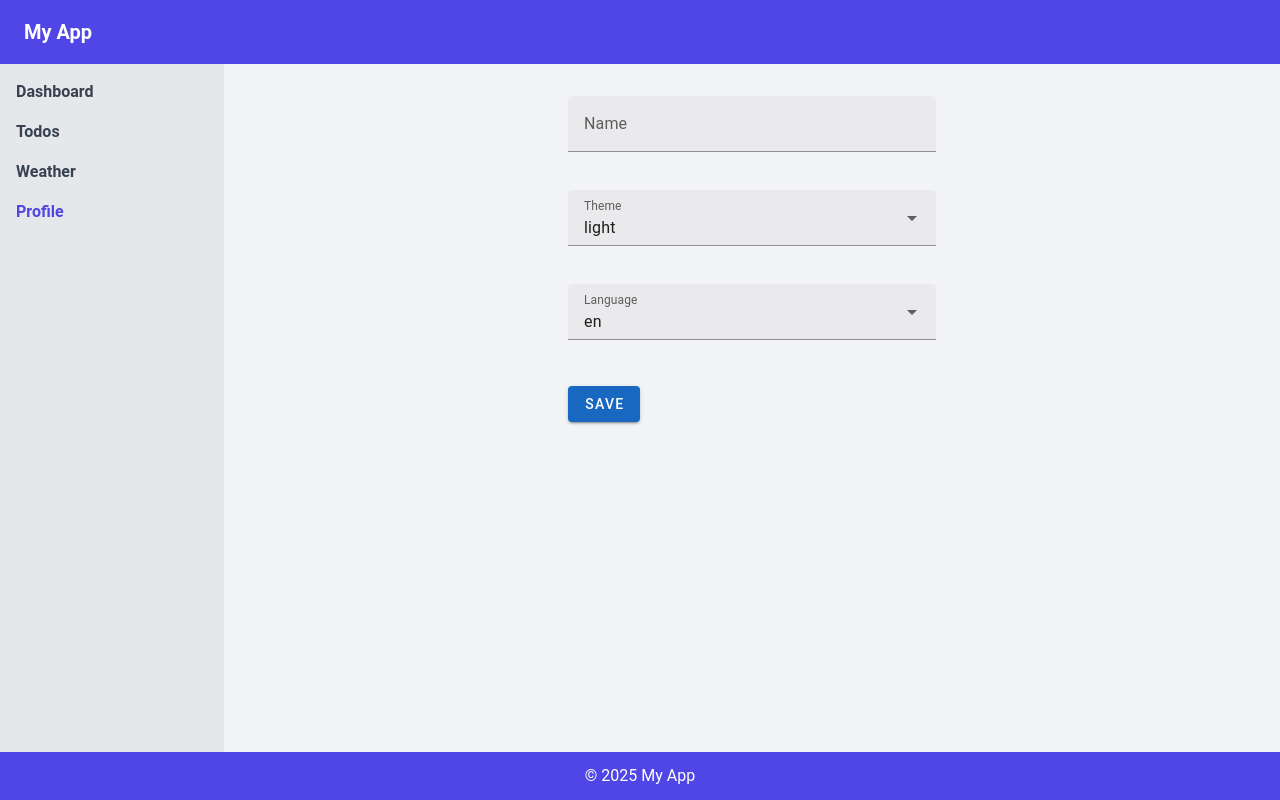
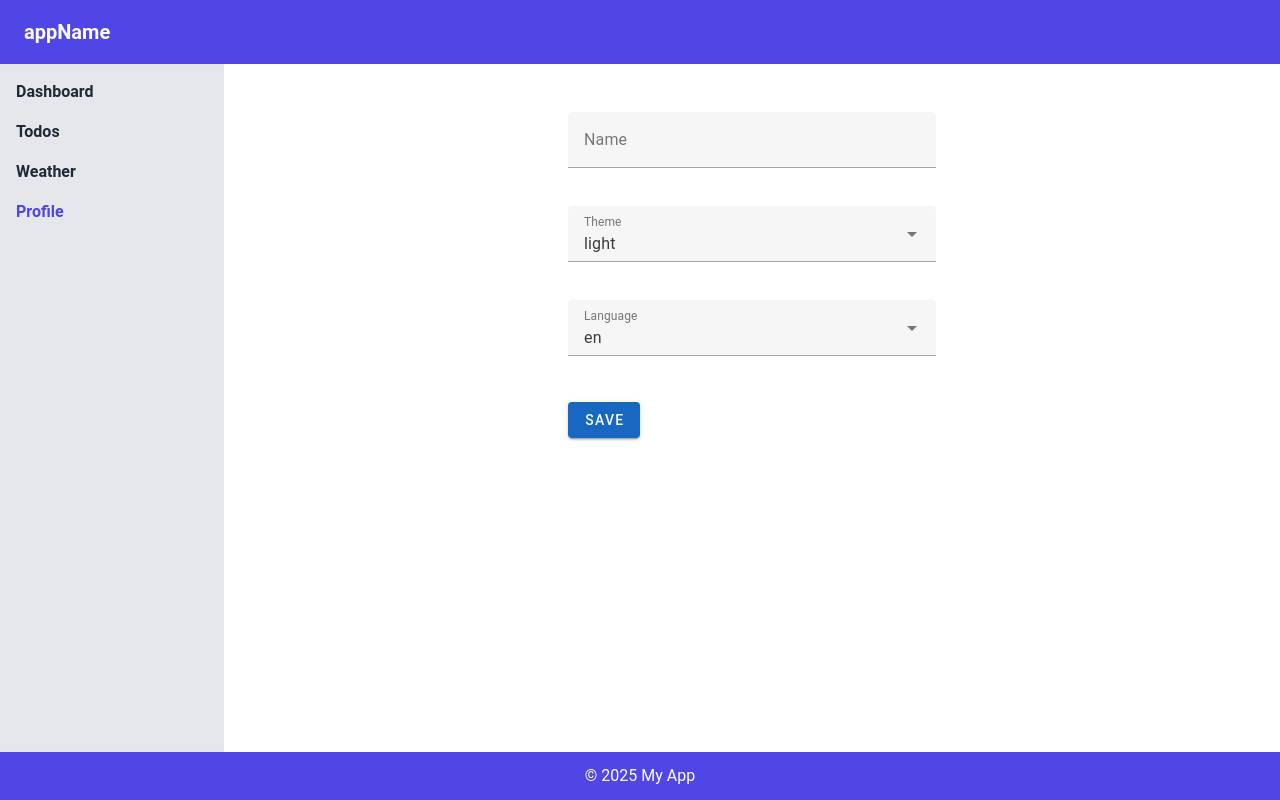
Before and after one commit to motahhareh-nekoozad/weather-task-app, a Vue app: page /profile in a window 1280 px wide. Built offline with nearby package versions, Linux system fonts and the light colour scheme.

Commit message:
feat: enhance app structure with Vuetify theme support, add i18n for localization, and improve Profile page functionality

```diff
--- a/src/App.vue
+++ b/src/App.vue
@@ -1,7 +1,9 @@
 <template>
-  <DefaultLayout>
-    <router-view />
-  </DefaultLayout>
+  <v-app>
+    <DefaultLayout>
+      <router-view />
+    </DefaultLayout>
+  </v-app>
 </template>
 
 <script lang="ts" setup>
--- a/src/components/Header.vue
+++ b/src/components/Header.vue
@@ -1,8 +1,10 @@
 <template>
   <header class="h-16 bg-indigo-600 text-white flex items-center px-6">
-    <h1 class="text-xl font-bold">My App</h1>
+    <h1 class="text-xl font-bold">{{ t('appName') }}</h1>
   </header>
 </template>
 
 <script lang="ts" setup>
+import { useI18n } from 'vue-i18n'
+const { t } = useI18n()
 </script>
--- a/src/components/Sidebar.vue
+++ b/src/components/Sidebar.vue
@@ -1,11 +1,15 @@
 <template>
-  <aside class="w-56 bg-gray-200 p-4">
+  <aside class="w-56 p-4" :class="bgClass">
     <ul>
-      <li v-for="item in menuItems" :key="item.title" class="mb-4">
+      <li
+        v-for="item in menuItems"
+        :key="item.title"
+        class="mb-4"
+      >
         <router-link
           :to="item.route"
-          class="block font-semibold text-gray-700 hover:text-indigo-600"
-          active-class="text-indigo-600"
+          :class="linkClass"
+          :active-class="activeLinkClass"
         >
           {{ item.title }}
         </router-link>
@@ -15,10 +19,35 @@
 </template>
 
 <script lang="ts" setup>
+import { computed } from 'vue'
+import { useTheme } from 'vuetify'
+
+const theme = useTheme()
+
+// Menu items
 const menuItems = [
   { title: 'Dashboard', route: '/' },
   { title: 'Todos', route: '/todo' },
   { title: 'Weather', route: '/weather' },
   { title: 'Profile', route: '/profile' },
 ]
+
+// Background color based on theme
+const bgClass = computed(() =>
+  theme.global.current.value.dark ? 'bg-gray-800' : 'bg-gray-200'
+)
+
+// Text color and hover based on theme
+const linkClass = computed(() => {
+  if (theme.global.current.value.dark) {
+    return 'block font-semibold text-gray-200 hover:text-indigo-400'
+  } else {
+    return 'block font-semibold text-gray-800 hover:text-indigo-600'
+  }
+})
+
+// Active link color based on theme
+const activeLinkClass = computed(() =>
+  theme.global.current.value.dark ? 'text-indigo-400' : 'text-indigo-600'
+)
 </script>
--- a/src/i18n/en.json
+++ b/src/i18n/en.json
@@ -9,5 +9,6 @@
   "theme": "Theme",
   "language": "Language",
   "weather": "Weather",
-  "home": "Home"
+  "home": "Home",
+  "name": "Name"
 }
--- a/src/i18n/fa.json
+++ b/src/i18n/fa.json
@@ -9,5 +9,6 @@
   "theme": "پوسته",
   "language": "زبان",
   "weather": "آب و هوا",
-  "home": "خانه"
+  "home": "خانه",
+  "name": "نام"
 }
--- a/src/i18n/index.ts
+++ b/src/i18n/index.ts
@@ -1,7 +1,17 @@
-import en from './en.json';
-import fa from './fa.json';
+import { createI18n } from 'vue-i18n'
+import en from './en.json'
+import fa from './fa.json'
 
-export default {
+const messages = {
   en,
   fa
-};
+}
+
+const i18n = createI18n({
+  legacy: false,
+  locale: 'en',
+  fallbackLocale: 'en',
+  messages
+})
+
+export default i18n
--- a/src/layouts/DefaultLayout.vue
+++ b/src/layouts/DefaultLayout.vue
@@ -1,22 +1,36 @@
 <template>
-  <div class="flex flex-col min-h-screen">
+  <!-- Apply Vuetify theme class to the root -->
+  <div :class="themeClass" class="flex flex-col min-h-screen">
+
     <!-- Header -->
     <Header />
 
+    <!-- Main content + Sidebar -->
     <div class="flex flex-1">
-      <!-- Sidebar -->
-      <Sidebar />
+      <Sidebar class="flex-shrink-0" />
 
-      <!-- Main Content -->
-      <main class="flex-1 p-4 bg-gray-100">
-        <slot />
+      <!-- Slot content -->
+      <main class="flex-1 p-4">
+        <v-container class="pa-4">
+          <slot />
+        </v-container>
       </main>
+
     </div>
 
-    <!-- Footer -->
-    <Footer />
+    <!-- Footer sticky to bottom -->
+    <Footer class="mt-auto" />
   </div>
 </template>
 
 <script lang="ts" setup>
+import { computed } from 'vue'
+import { useTheme } from 'vuetify'
+
+const theme = useTheme()
+
+// Computed Vuetify theme class for dark/light
+const themeClass = computed(() =>
+  theme.global.current.value.dark ? 'v-theme--dark' : 'v-theme--light'
+)
 </script>
--- a/src/main.ts
+++ b/src/main.ts
@@ -14,6 +14,9 @@ import '@mdi/font/css/materialdesignicons.css'
 // Auto Animate
 import autoAnimate from '@formkit/auto-animate'
 
+// i18n
+import i18n from './i18n'
+
 const vuetify = createVuetify({
   components,
   directives,
@@ -21,13 +24,15 @@ const vuetify = createVuetify({
 
 const app = createApp(App)
 
+// Global directive
 app.directive('auto-animate', {
   mounted(el) {
     autoAnimate(el)
-  }
+  },
 })
 
-app
-  .use(router)
-  .use(vuetify)
-  .mount('#app')
+// Order matters: Vuetify first
+app.use(vuetify)
+app.use(router)
+app.use(i18n)
+app.mount('#app')
--- a/src/pages/Profile.vue
+++ b/src/pages/Profile.vue
@@ -1,15 +1,11 @@
 <template>
   <v-container class="pa-4" style="max-width: 400px;">
-    <v-text-field
-      v-model="name"
-      label="Name"
-      outlined
-    ></v-text-field>
+    <v-text-field v-model="name" :label="t('name')" outlined></v-text-field>
 
     <v-select
-      v-model="theme"
-      :items="['light', 'dark']"
-      label="Theme"
+      v-model="themeChoice"
+      :items="['light','dark']"
+      :label="t('theme')"
       outlined
       class="mt-4"
     ></v-select>
@@ -17,26 +13,52 @@
     <v-select
       v-model="language"
       :items="['en','fa']"
-      label="Language"
+      :label="t('language')"
       outlined
       class="mt-4"
     ></v-select>
 
-    <v-btn color="primary" class="mt-6" @click="saveSettings">Save</v-btn>
+    <v-btn color="primary" class="mt-6" @click="saveSettings">{{ t('save') }}</v-btn>
   </v-container>
 </template>
 
 <script lang="ts" setup>
-import { ref } from 'vue'
+import { ref, watch, onMounted } from 'vue'
+import { useTheme } from 'vuetify'
+import { useI18n } from 'vue-i18n'
 
-const name = ref(localStorage.getItem('name') || '')
-const theme = ref(localStorage.getItem('theme') || 'light')
-const language = ref(localStorage.getItem('lang') || 'en')
+const name = ref('')
+const themeChoice = ref('light')
+const language = ref('en')
+
+const theme = useTheme()
+const { t, locale } = useI18n()
+
+onMounted(() => {
+  name.value = localStorage.getItem('name') || ''
+  themeChoice.value = localStorage.getItem('theme') || 'light'
+  language.value = localStorage.getItem('lang') || 'en'
+
+  applyTheme(themeChoice.value)
+  applyLanguage(language.value)
+})
+
+watch(themeChoice, (newTheme) => applyTheme(newTheme))
+watch(language, (newLang) => applyLanguage(newLang))
 
 const saveSettings = () => {
   localStorage.setItem('name', name.value)
-  localStorage.setItem('theme', theme.value)
+  localStorage.setItem('theme', themeChoice.value)
   localStorage.setItem('lang', language.value)
-  alert('Settings saved!')
+  alert(t('settingsSaved') || 'Settings saved!')
+}
+
+const applyTheme = (tValue: string) => {
+  theme.global.name.value = tValue
+}
+
+const applyLanguage = (lang: string) => {
+  locale.value = lang
+  document.documentElement.lang = lang
 }
 </script>
```
